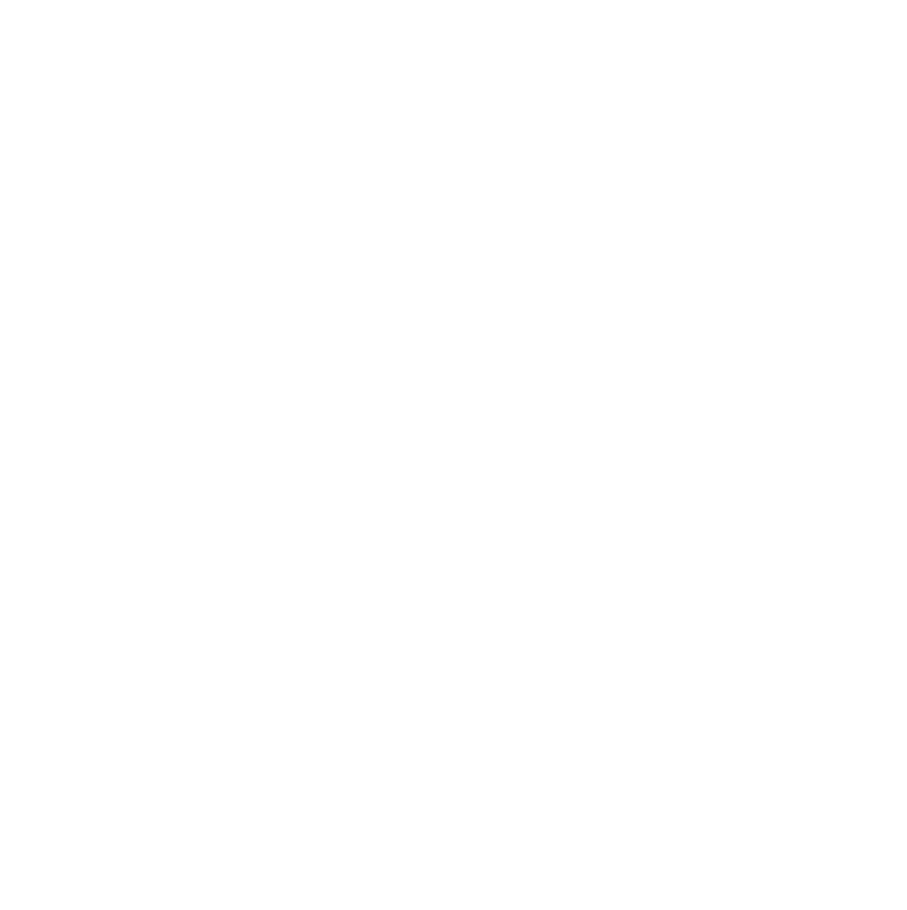
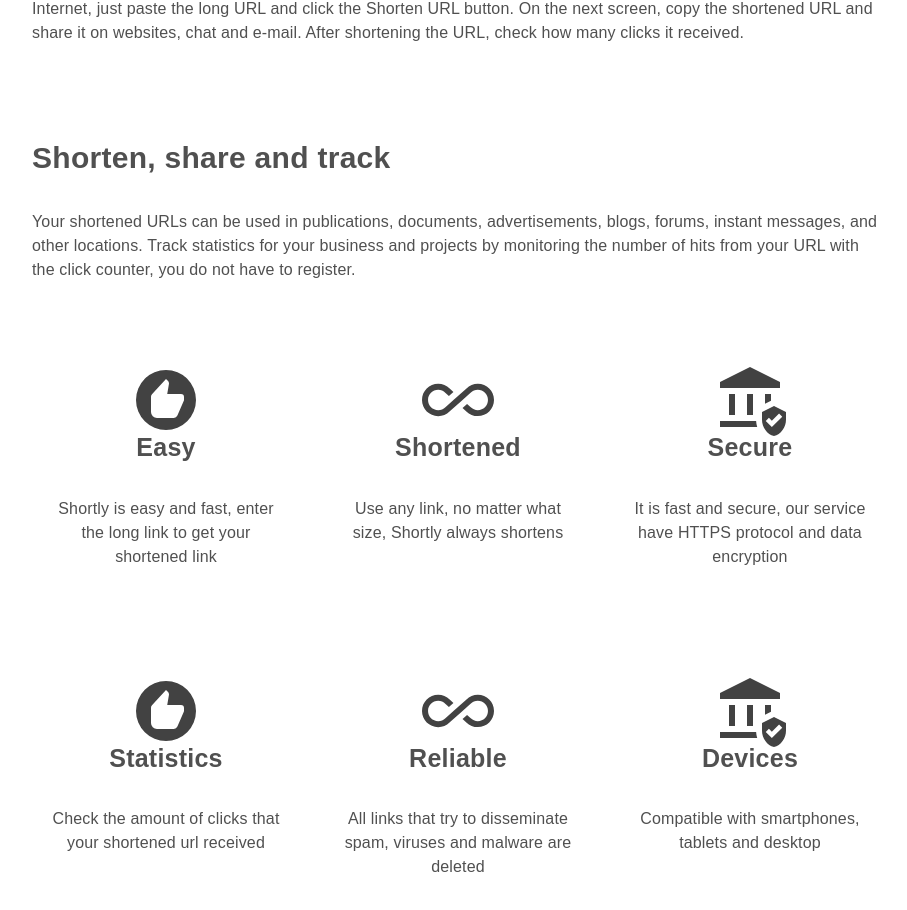
Before and after one commit to jsar3004/Shortly, a React (Create React App) app in the folder client/: page / in a window 1280 px wide. Shown: the part 640-1550 px from the top of the page, without its empty margins (182-1089 px from the left). Before the commit the page ends 800 px from the top, so only its background shows below. Built offline with nearby package versions, Linux system fonts and the light colour scheme.

Commit message:
aHome page completed BottomBar in progress

```diff
--- /dev/null
+++ b/client/src/Components/Grid.css
@@ -0,0 +1,4 @@
+.svg_icons {
+    transform: scale(3);
+    padding: top 20px;
+  }
--- /dev/null
+++ b/client/src/Components/Grid.js
@@ -0,0 +1,152 @@
+import * as React from 'react';
+import './Grid.css';
+import { styled } from '@mui/material/styles';
+import Box from '@mui/material/Box';
+import Paper from '@mui/material/Paper';
+import Grid from '@mui/material/Grid';
+import RecommendIcon from '@mui/icons-material/Recommend';
+import AllInclusiveIcon from '@mui/icons-material/AllInclusive';
+import AssuredWorkloadIcon from '@mui/icons-material/AssuredWorkload';
+import Typography from '@mui/material/Typography';
+function Item(props) {
+  const { sx, ...other } = props;
+  return (
+    <Box
+      sx={{
+        p: 1,
+        m: 1,
+        color: (theme) => (theme.palette.mode === 'dark' ? 'grey.300' : 'grey.800'),
+        textAlign: 'center',
+        ...sx,
+      }}
+      {...other}
+    />
+  );
+}
+
+function FormRow1() {
+  return (
+    <React.Fragment>
+      <Grid item xs={4}>
+        <Item>
+        <RecommendIcon className="svg_icons" />
+        <Typography
+          component="div"
+          sx={{flexGrow: 1,fontSize:'25px',fontWeight:'bold',fontFamily:'asap,arial',color:'#505050',margin:"10px auto 30px auto"}}
+          >
+         Easy
+          </Typography>
+          <Typography
+          component="div"
+          sx={{flexGrow: 1,fontSize:'16px',fontFamily:'"source sans pro",arial',color:'#505050',margin:"20px auto 70px auto",paddingBottom:"20px"}}
+          >
+           Shortly is easy and fast, enter the long link to get your shortened link
+          </Typography>
+        </Item>
+      </Grid>
+      <Grid item xs={4}>
+        <Item>
+        <AllInclusiveIcon className="svg_icons"/>
+        <Typography
+          component="div"
+          sx={{flexGrow: 1,fontSize:'25px',fontWeight:'bold',fontFamily:'asap,arial',color:'#505050',margin:"10px auto 30px auto"}}
+          >
+          Shortened
+          </Typography>
+          <Typography
+          component="div"
+          sx={{flexGrow: 1,fontSize:'16px',fontFamily:'"source sans pro",arial',color:'#505050',margin:"20px auto 70px auto",paddingBottom:"20px"}}
+          >
+           Use any link, no matter what size, Shortly always shortens
+          </Typography>
+        </Item>
+      </Grid>
+      <Grid item xs={4}>
+        <Item><AssuredWorkloadIcon className="svg_icons"/>
+        <Typography
+          component="div"
+          sx={{flexGrow: 1,fontSize:'25px',fontWeight:'bold',fontFamily:'asap,arial',color:'#505050',margin:"10px auto 30px auto"}}
+          >
+          Secure
+          </Typography>
+          <Typography
+          component="div"
+          sx={{flexGrow: 1,fontSize:'16px',fontFamily:'"source sans pro",arial',color:'#505050',margin:"20px auto 70px auto",paddingBottom:"20px"}}
+          >
+           It is fast and secure, our service have HTTPS protocol and data encryption
+          </Typography>
+        </Item>
+      </Grid>
+    </React.Fragment>
+  );
+}
+function FormRow2() {
+  return (
+    <React.Fragment>
+      <Grid item xs={4}>
+        <Item>
+        <RecommendIcon className="svg_icons" />
+        <Typography
+          component="div"
+          sx={{flexGrow: 1,fontSize:'25px',fontWeight:'bold',fontFamily:'asap,arial',color:'#505050',margin:"10px auto 30px auto"}}
+          >
+         Statistics
+          </Typography>
+          <Typography
+          component="div"
+          sx={{flexGrow: 1,fontSize:'16px',fontFamily:'"source sans pro",arial',color:'#505050',margin:"20px auto 70px auto",paddingBottom:"20px"}}
+          >
+           Check the amount of clicks that your shortened url received
+          </Typography>
+        </Item>
+      </Grid>
+      <Grid item xs={4}>
+        <Item>
+        <AllInclusiveIcon className="svg_icons"/>
+        <Typography
+          component="div"
+          sx={{flexGrow: 1,fontSize:'25px',fontWeight:'bold',fontFamily:'asap,arial',color:'#505050',margin:"10px auto 30px auto"}}
+          >
+          Reliable
+          </Typography>
+          <Typography
+          component="div"
+          sx={{flexGrow: 1,fontSize:'16px',fontFamily:'"source sans pro",arial',color:'#505050',margin:"20px auto 70px auto",paddingBottom:"20px"}}
+          >
+           All links that try to disseminate spam, viruses and malware are deleted
+          </Typography>
+        </Item>
+      </Grid>
+      <Grid item xs={4}>
+        <Item><AssuredWorkloadIcon className="svg_icons"/>
+        <Typography
+          component="div"
+          sx={{flexGrow: 1,fontSize:'25px',fontWeight:'bold',fontFamily:'asap,arial',color:'#505050',margin:"10px auto 30px auto"}}
+          >
+          Devices
+          </Typography>
+          <Typography
+          component="div"
+          sx={{flexGrow: 1,fontSize:'16px',fontFamily:'"source sans pro",arial',color:'#505050',margin:"20px auto 70px auto",paddingBottom:"20px"}}
+          >
+           Compatible with smartphones, tablets and desktop
+          </Typography>
+        </Item>
+      </Grid>
+    </React.Fragment>
+  );
+}
+export default function NestedGrid() {
+  return (
+    <Box sx={{ flexGrow: 1 }}>
+      <Grid container spacing={1}>
+        <Grid container item spacing={3}>
+          <FormRow1 />
+        </Grid>
+        <Grid container item spacing={3}>
+          <FormRow2 />
+        </Grid>
+      </Grid>
+    </Box>
+  );
+}
--- a/client/src/Components/Home.js
+++ b/client/src/Components/Home.js
@@ -7,13 +7,14 @@
 import { Paper } from '@mui/material';
 import { InputBase } from '@mui/material';
 import { Divider } from '@mui/material';
-
+import Ui from './Homeui';
+import NestedGrid from './Grid';
 export default function SimpleContainer() {
   return (
     <React.Fragment>
       <CssBaseline />
       <Container maxWidth="md">
-        <Box sx={{ bgcolor: '#fff',boxShadow:'0 1px 4px #ccc' ,height: 'auto',margin:"180px auto 20px auto"  }}>
+        <Box sx={{ bgcolor: '#fff',boxShadow:'0 1px 4px #ccc' ,height: 'auto',margin:"30px auto 20px auto"  }}>
           <Typography
           component="div"
           sx={{flexGrow: 1,textAlign:'center',fontSize:'36px',fontWeight:'bold',fontFamily:'asap,arial',color:'#505050',margin:"10px auto 30px auto",paddingTop:"20px"}}
@@ -46,7 +47,10 @@
          Use our URL Shortener to create a shortened link making it easy to remember
           </Typography>
       </Box>
+      <Ui/>
+      <NestedGrid/>
       </Container>
+
     </React.Fragment>
   );
 }
--- /dev/null
+++ b/client/src/Components/Homeui.js
@@ -0,0 +1,32 @@
+import * as React from 'react';
+import Typography from '@mui/material/Typography';
+export default function Ui(){
+    return(
+        <>
+            <Typography
+          component="div"
+          sx={{flexGrow: 1,fontSize:'30px',fontWeight:'bold',fontFamily:'asap,arial',color:'#505050',margin:"10px auto 30px auto",paddingTop:"20px"}}
+          >
+           Simple and fast URL shortener!
+          </Typography>
+          <Typography
+          component="div"
+          sx={{flexGrow: 1,fontSize:'16px',fontFamily:'"source sans pro",arial',color:'#505050',margin:"20px auto 70px auto",paddingBottom:"20px"}}
+          >
+         Shortly allows to reduce long links from Instagram, Facebook, YouTube, Twitter, Linked In and top sites on the Internet, just paste the long URL and click the Shorten URL button. On the next screen, copy the shortened URL and share it on websites, chat and e-mail. After shortening the URL, check how many clicks it received.
+          </Typography>
+          <Typography
+          component="div"
+          sx={{flexGrow: 1,fontSize:'30px',fontWeight:'bold',fontFamily:'asap,arial',color:'#505050',margin:"10px auto 30px auto"}}
+          >
+           Shorten, share and track
+          </Typography>
+          <Typography
+          component="div"
+          sx={{flexGrow: 1,fontSize:'16px',fontFamily:'"source sans pro",arial',color:'#505050',margin:"20px auto 70px auto",paddingBottom:"20px"}}
+          >
+        Your shortened URLs can be used in publications, documents, advertisements, blogs, forums, instant messages, and other locations. Track statistics for your business and projects by monitoring the number of hits from your URL with the click counter, you do not have to register.
+          </Typography>
+        </>
+    )
+}
--- a/client/src/Components/Navbar.js
+++ b/client/src/Components/Navbar.js
@@ -18,7 +18,7 @@
 export default function NavBar() {
   return (
     <Box sx={{ flexGrow: 1 }}>
-      <AppBar position="fixed">
+      <AppBar position="static">
         <StyledToolbar>
           <Typography
             variant="h2"
```
Also changed, not shown: client/src/Components/Bottombar.js (added, +45 -0 lines), client/src/Components/Bottombar.css (added).
